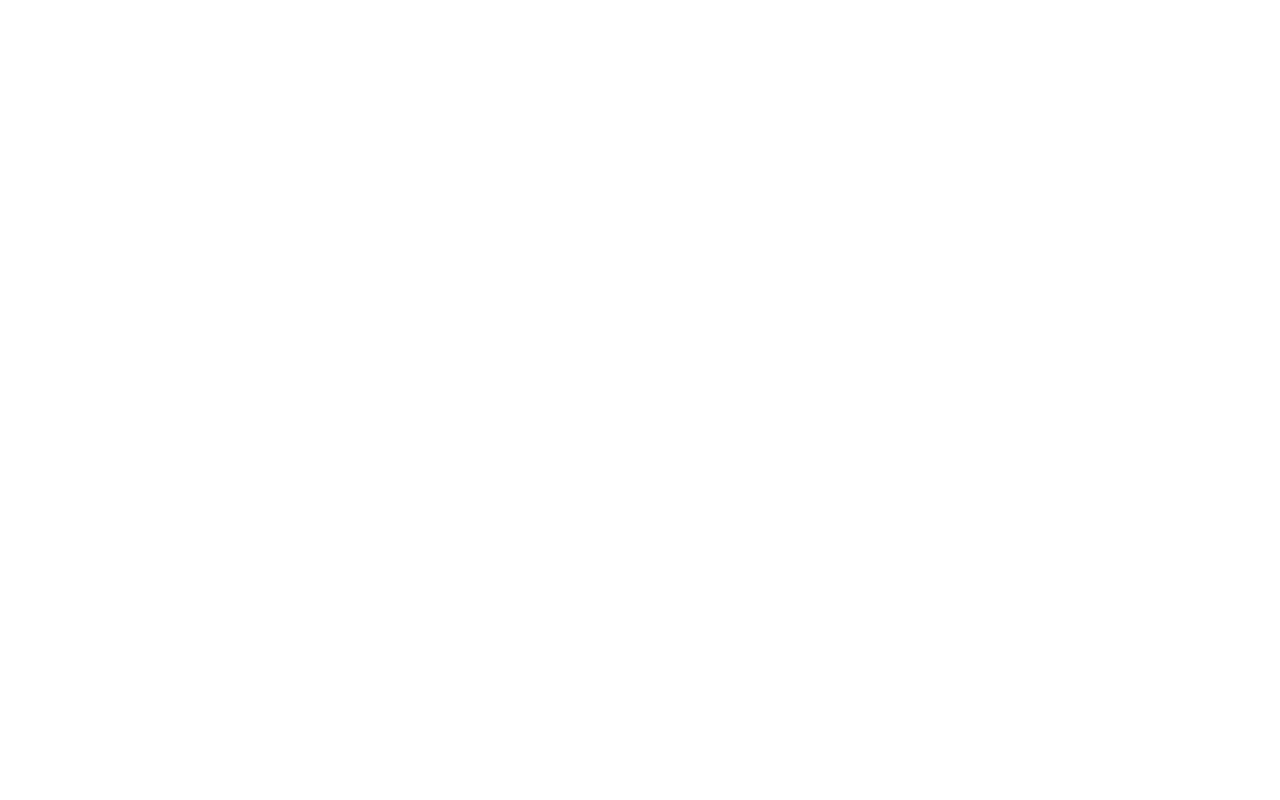
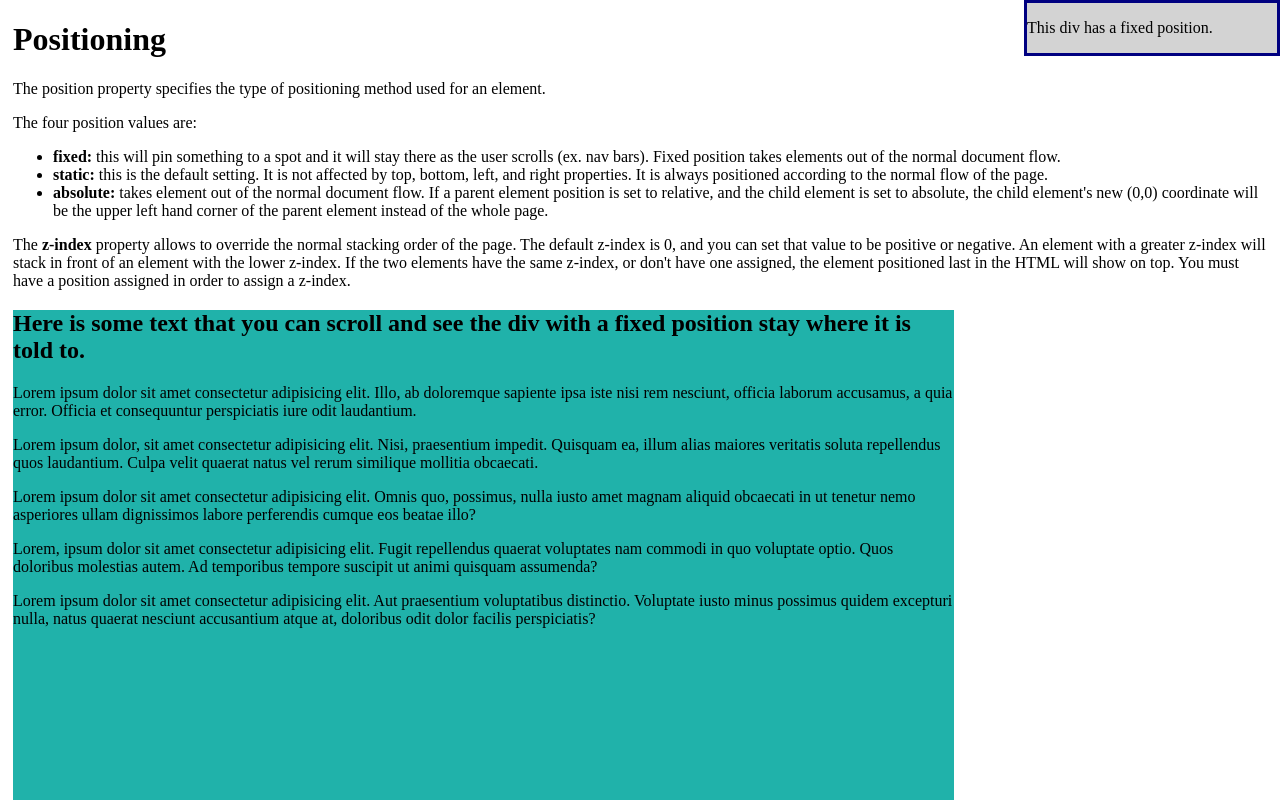
Before and after one commit to danficklin/BasicHTMLTags, a plain HTML site: page cssBasics/08-positions.html in a window 1280 px wide. Shown: the top 800 px of the page. Drawn offline with Linux system fonts and the light colour scheme.

Commit message:
Finished CSS basics

```diff
--- a/cssBasics/07-backgrounds.css
+++ b/cssBasics/07-backgrounds.css
@@ -37,6 +37,6 @@ body {
         rgba(95, 21, 242, 1) 70%,
         rgba(186, 12, 248, 1) 80%,
         rgba(251, 7, 217, 1) 90%,
-        rgba(255, 0, 0, 1) 100%,
+        rgba(255, 0, 0, 1) 100%
     );
 }
--- a/cssBasics/08-positions.css
+++ b/cssBasics/08-positions.css
@@ -0,0 +1,18 @@
+.wrapper {
+    margin: 5px;
+}
+
+.nav {
+    position: fixed;
+    top: 0;
+    right: 0;
+    width: 250px;
+    background-color: lightgray;
+    border: 3px solid navy;
+}
+
+.lotsoftext {
+    height: 150vh;
+    width: 75%;
+    background-color: lightseagreen;
+}
--- a/cssBasics/08-positions.html
+++ b/cssBasics/08-positions.html
@@ -0,0 +1,36 @@
+<!DOCTYPE html>
+<html lang="en">
+<head>
+    <meta charset="UTF-8">
+    <meta http-equiv="X-UA-Compatible" content="IE=edge">
+    <meta name="viewport" content="width=device-width, initial-scale=1.0">
+    <link rel="stylesheet" href="./08-positions.css">
+    <title>Positions</title>
+</head>
+<body>
+    <div class="wrapper">
+        <div class="nav">
+            <p>This div has a fixed position.</p>
+        </div>
+        <div class="positioning">
+            <h1>Positioning</h1>
+            <p>The position property specifies the type of positioning method used for an element.</p>
+            <p>The four position values are:</p>
+            <ul>
+                <li><strong>fixed:</strong> this will pin something to a spot and it will stay there as the user scrolls (ex. nav bars). Fixed position takes elements out of the normal document flow.</li>
+                <li><strong>static:</strong> this is the default setting. It is not affected by top, bottom, left, and right properties. It is always positioned according to the normal flow of the page.</li>
+                <li><strong>absolute:</strong> takes element out of the normal document flow. If a parent element position is set to relative, and the child element is set to absolute, the child element's new (0,0) coordinate will be the upper left hand corner of the parent element instead of the whole page.</li>
+            </ul>
+            <p>The <strong>z-index</strong> property allows to override the normal stacking order of the page. The default z-index is 0, and you can set that value to be positive or negative. An element with a greater z-index will stack in front of an element with the lower z-index. If the two elements have the same z-index, or don't have one assigned, the element positioned last in the HTML will show on top. You must have a position assigned in order to assign a z-index.</p>
+        </div>
+        <div class="lotsoftext">
+            <h2>Here is some text that you can scroll and see the div with a fixed position stay where it is told to.</h2>
+            <p>Lorem ipsum dolor sit amet consectetur adipisicing elit. Illo, ab doloremque sapiente ipsa iste nisi rem nesciunt, officia laborum accusamus, a quia error. Officia et consequuntur perspiciatis iure odit laudantium.</p>
+            <p>Lorem ipsum dolor, sit amet consectetur adipisicing elit. Nisi, praesentium impedit. Quisquam ea, illum alias maiores veritatis soluta repellendus quos laudantium. Culpa velit quaerat natus vel rerum similique mollitia obcaecati.</p>
+            <p>Lorem ipsum dolor sit amet consectetur adipisicing elit. Omnis quo, possimus, nulla iusto amet magnam aliquid obcaecati in ut tenetur nemo asperiores ullam dignissimos labore perferendis cumque eos beatae illo?</p>
+            <p>Lorem, ipsum dolor sit amet consectetur adipisicing elit. Fugit repellendus quaerat voluptates nam commodi in quo voluptate optio. Quos doloribus molestias autem. Ad temporibus tempore suscipit ut animi quisquam assumenda?</p>
+            <p>Lorem ipsum dolor sit amet consectetur adipisicing elit. Aut praesentium voluptatibus distinctio. Voluptate iusto minus possimus quidem excepturi nulla, natus quaerat nesciunt accusantium atque at, doloribus odit dolor facilis perspiciatis?</p>
+        </div>
+    </div>
+</body>
+</html>
```
